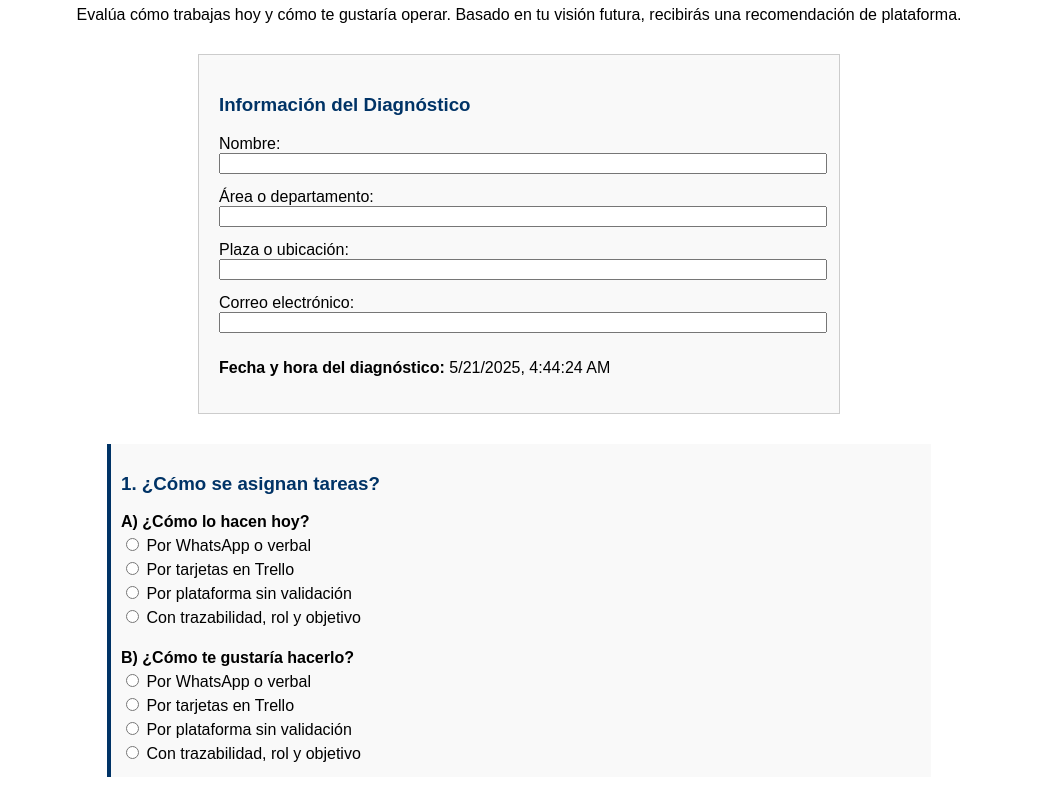
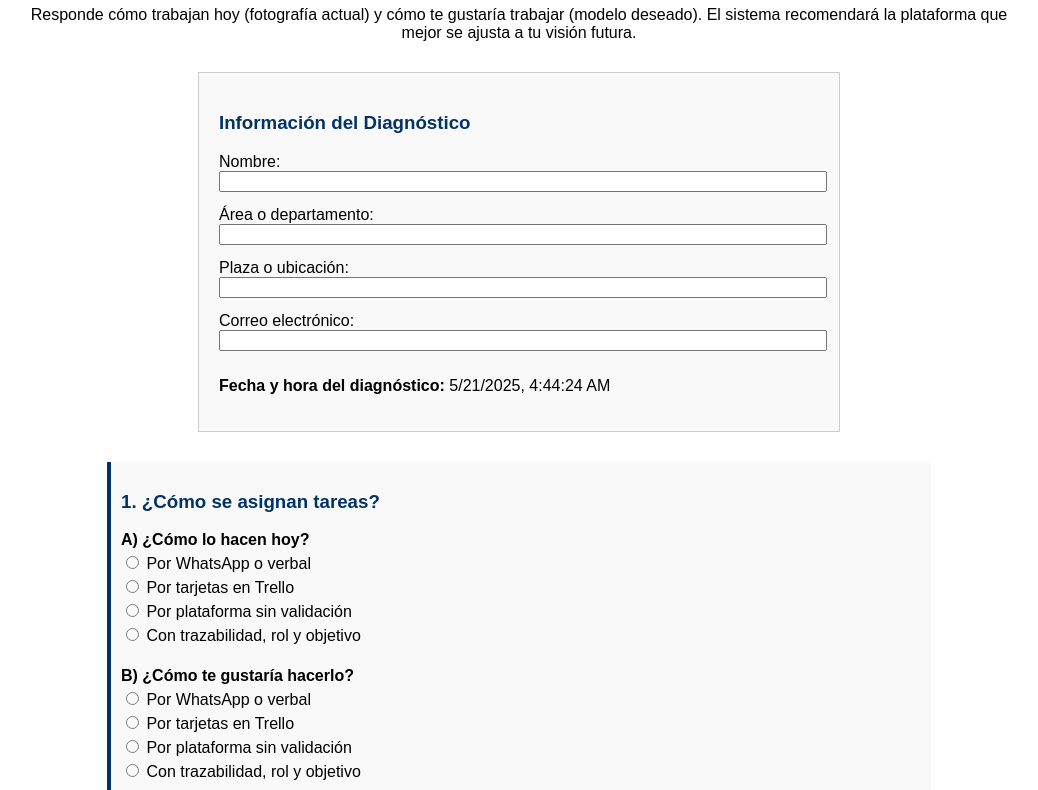
Before and after one commit to XimplerApp/Diagnostico-Kanban-Digital, a plain HTML site: page index.html in a window 1280 px wide. Shown: the part 92-882 px from the top of the page, without its empty margins (121-1159 px from the left). Drawn offline with nearby package versions, Linux system fonts and the light colour scheme.

Commit message:
Update index.html

```diff
--- a/index.html
+++ b/index.html
@@ -17,7 +17,7 @@
 </head>
 <body>
   <h1>Diagnóstico Digital 1.2</h1>
-  <p>Evalúa cómo trabajas hoy y cómo te gustaría operar. Basado en tu visión futura, recibirás una recomendación de plataforma.</p>
+  <p>Responde cómo trabajan hoy (fotografía actual) y cómo te gustaría trabajar (modelo deseado). El sistema recomendará la plataforma que mejor se ajusta a tu visión futura.</p>
 <div style="margin: 30px auto; max-width: 600px; text-align: left; padding: 20px; border: 1px solid #ccc; background: #f9f9f9;">
   <h3 style="color: #003366;">Información del Diagnóstico</h3>
   <label>Nombre: <input type="text" id="nombre" style="width: 100%; margin-bottom: 10px;"></label>
```
